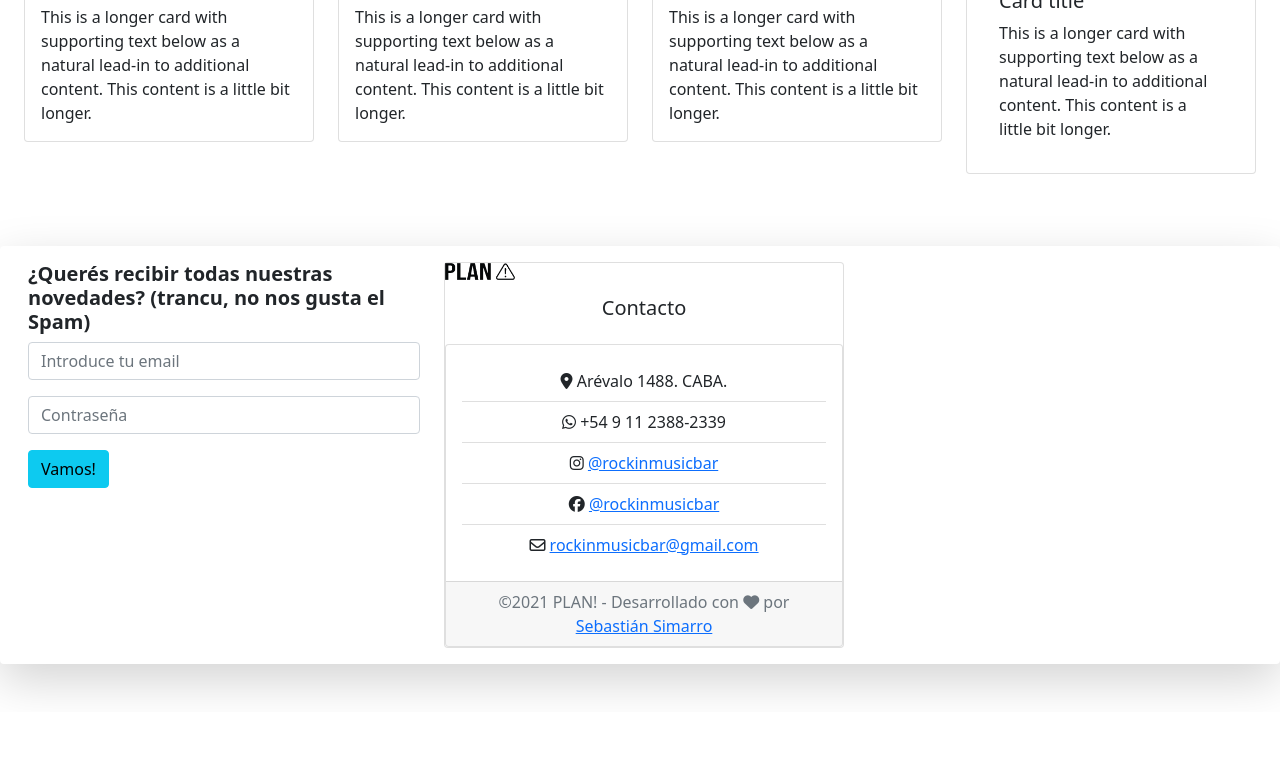
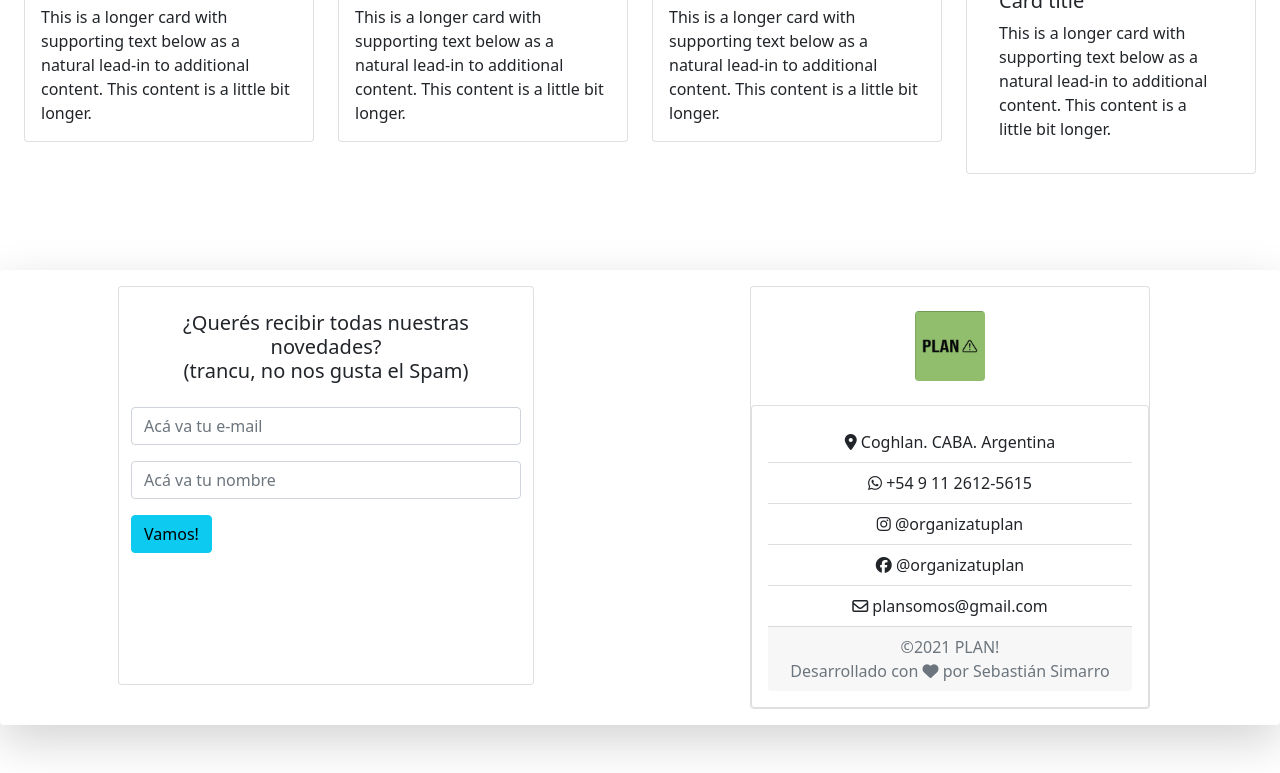
Before and after one commit to Sebastians349/web_plan2021, a plain HTML site: page index.html in a window 1280 px wide. Shown: the part 1092-1865 px from the top of the page. Before the commit the page ends 1804 px from the top, so only its background shows below. Drawn offline with nearby package versions, Linux system fonts and the light colour scheme.

Commit message:
Footer listo. Falta php

```diff
--- a/index.html
+++ b/index.html
@@ -86,35 +86,10 @@
               <a class="btn btn-primary btn-lg" href="#" role="button">sHOP ONLINE</a>
             </div>
       </section>
-        <!-- ********************opcion jumbotron
 
 
-          <main class="row justify-content-center">
-          <div class=" jumbotron text-uppercase ">
-            <h1 class="display-4 fw-bold text-dark">Organizadores <br> y Planners <br>
-            Magnéticos
 
-            </h1>
-            <p class="lead">Organizá tu día, organizá tu PLAN!</p>
-            <hr class="my-4">
-            <p>It uses utility classes for typography and spacing to space content out within the larger container.</p>
-            <a class="btn btn-primary btn-lg" href="#" role="button">sHOP ONLINE</a>
-          </div>
-      </main> -->
-
-        <div class="row justify-content-center mb-4 ">
-          <div class="col-sm-10 col-md-10 shadow" id="slider_banner"></div>
-        </div>
-
-    <!--  <div id="principal" class="row align-items-center justify-content-evenly">
-        <h2 class="col-sm-10 col-md-4" id="titulo">Organizadores<br>y planners <br> magnéticos.
-<!--             <p></p>
-         </h2>
-        </div>
-
-    -->
-
-    <section class="row align-items-center justify-content-around " id="productos">
+    <section class="row align-items-center justify-content-around mt-4 mb-4 " id="productos">
 
       <div class="row row-cols-1 row-cols-md-4">
         <div class="col mb-4">
@@ -196,60 +171,49 @@
     </section>
 
 
-
-
-
-
-
-
-   <footer class="row shadow-lg p-3 mb-5 bg-body rounded" id="pie">
-            <div class="col-md-4"id="pie_1">
-                <div class="h5"><strong>¿Querés recibir todas nuestras novedades? (trancu, no nos gusta el Spam)</strong></div>
+   <footer class="row justify-content-around shadow-lg p-3 mb-5 bg-body rounded" id="pie" >
+            <div class="card col-md-4 sm mb-4 id="pie_1">
+                <div class="h5 text-center mt-4 mb-4">¿Querés recibir todas nuestras novedades? <br>(trancu, no nos gusta el Spam)</strong></div>
                     <form class="form" role="form">
                       <div class="form-group">
                         <label class="sr-only" for="ejemplo_email_2">Email</label>
                         <input type="email" class="form-control" id="ejemplo_email_2"
-                               placeholder="Introduce tu email">
+                               placeholder="Acá va tu e-mail">
                       </div>
                       <div class="form-group">
-                        <label class="sr-only" for="ejemplo_password_2">Contraseña</label>
-                        <input type="password" class="form-control" id="ejemplo_password_2"
-                               placeholder="Contraseña">
+                        <label class="sr-only" for="">Contraseña</label>
+                        <input type="password" class="form-control" id=""
+                               placeholder="Acá va tu nombre">
                       </div>
-
                         <button type="submit" class="btn btn-info mb-3">Vamos!</button>
-
 
                     </form>
             </div>
-            <div class="col-md-8" id="pie_2">
+                  <!-- form card -->
+
+            <div class="col-auto id="pie_2">
 
               <div class="card" style="width: 25rem;">
-                <img src="images/logotransOK.png" width="70" class="card-img-right" alt="...">
+                <img src="images/logo-pistacho-800.png" width="70" class="card-img-fluid rounded align-self-center mt-4 mb-4" alt="logo color pistacho de Plan!">
+               <div class="card text-center">
                 <div class="card-body">
-                  <h5 class="card-title text-center">Contacto</h5>
-                  <p class="card-text"></p>
+                  <ul class="list-group list-group-flush">
+                    <li class="list-group-item"><i class="fa fa-map-marker" aria-hidden="true" ></i> Coghlan. CABA. Argentina</li>
+                    <li class="list-group-item"><i class="fa fa-whatsapp" aria-hidden="true" ></i> +54 9 11 2612-5615</li>
+                    <li class="list-group-item"><i class="fa fa-instagram" aria-hidden="true" ></i> <a class="text-dark text-decoration-none"  href="https://www.instagram.com/organizatuplan/" target="_blank" rel="noreferrer">@organizatuplan</a></li>
+                    <li class="list-group-item"><i class="fa fa-facebook-official" aria-hidden="true" ></i> <a class="text-dark text-decoration-none" href="https://www.facebook.com/organizatuplan/" target="_blank" rel="noreferrer">@organizatuplan</a></li>
+                    <li class="list-group-item"><i class="fa fa-envelope-o" aria-hidden="true" ></i> <a class="text-dark text-decoration-none"href="mailto:plansomos@gmail.com">plansomos@gmail.com</a></li>
+                  </ul>
+                <div class="card-footer text-muted text-justify text-center">
+                  &copy;2021 PLAN! <br>
+                  <class="text-center">Desarrollado con <i class="fa fa-heart" aria-hidden="true" ></i> por <a class="text-secondary text-decoration-none" href="#"> Sebastián Simarro </a>
                 </div>
-              <div class="card text-center">
-                <div class="card-body">
-                 <ul class="list-group list-group-flush">
-                <li class="list-group-item"><i class="fa fa-map-marker" aria-hidden="true" ></i> Arévalo 1488. CABA.</li>
-                <li class="list-group-item"><i class="fa fa-whatsapp" aria-hidden="true" ></i> +54 9 11 2388-2339</li>
-                <li class="list-group-item"><i class="fa fa-instagram" aria-hidden="true" ></i> <a href="https://www.instagram.com/rockinmusicbar/" target="_blank" rel="noreferrer">@rockinmusicbar</a></li>
-                <li class="list-group-item"><i class="fa fa-facebook-official" aria-hidden="true" ></i> <a href="https://www.facebook.com/rockinmusicbar/" target="_blank" rel="noreferrer">@rockinmusicbar</a></li>
-                <li class="list-group-item"><i class="fa fa-envelope-o" aria-hidden="true" ></i> <a href="mailto:rockinmusicbar@gmail.com">rockinmusicbar@gmail.com</a></li>
 
-              </ul>
-
-                </div>
-                <div class="card-footer text-muted">
-                  &copy;2021 PLAN! -
-                  <class="text-center">Desarrollado con <i class="fa fa-heart" aria-hidden="true" ></i> por <a href="#"> Sebastián Simarro </a>
-                </div>
-              </div>
             </div>
         </footer>
-    </div>
+
+
+   </div><!-- fin container -->
 
 
 <script src="https://code.jquery.com/jquery-3.5.1.slim.min.js" integrity="sha384-DfXdz2htPH0lsSSs5nCTpuj/zy4C+OGpamoFVy38MVBnE+IbbVYUew+OrCXaRkfj" crossorigin="anonymous"></script>
```
Also changed, not shown: images/logo borde.png (added), images/logo con fondo blanco.jpg (added), images/logo grande.png (added), images/logo-pistacho-800.png (added).
